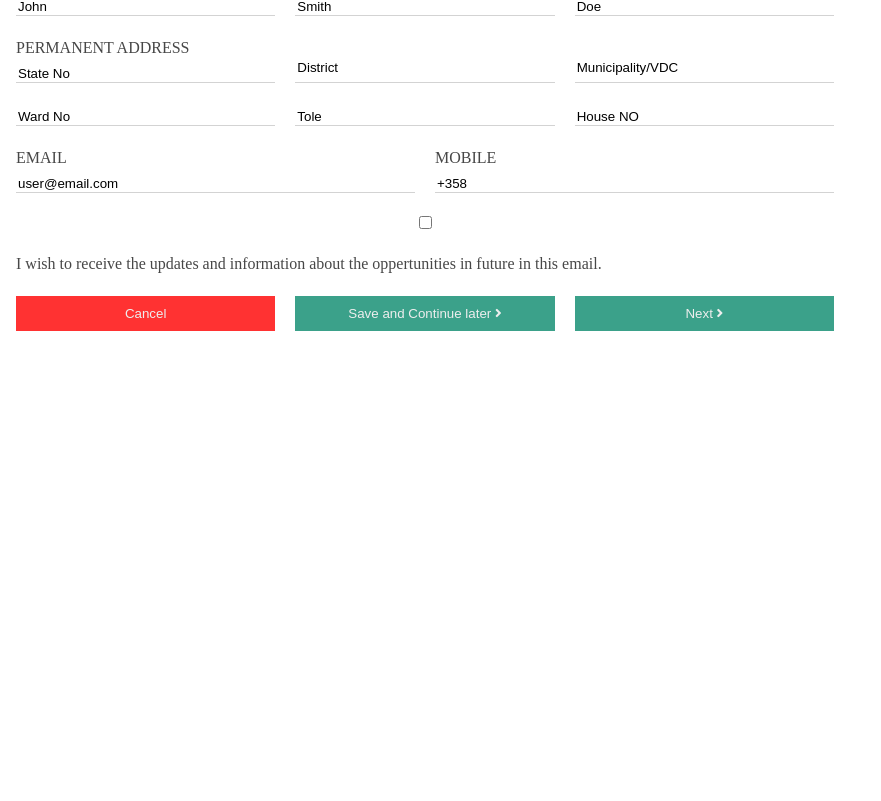
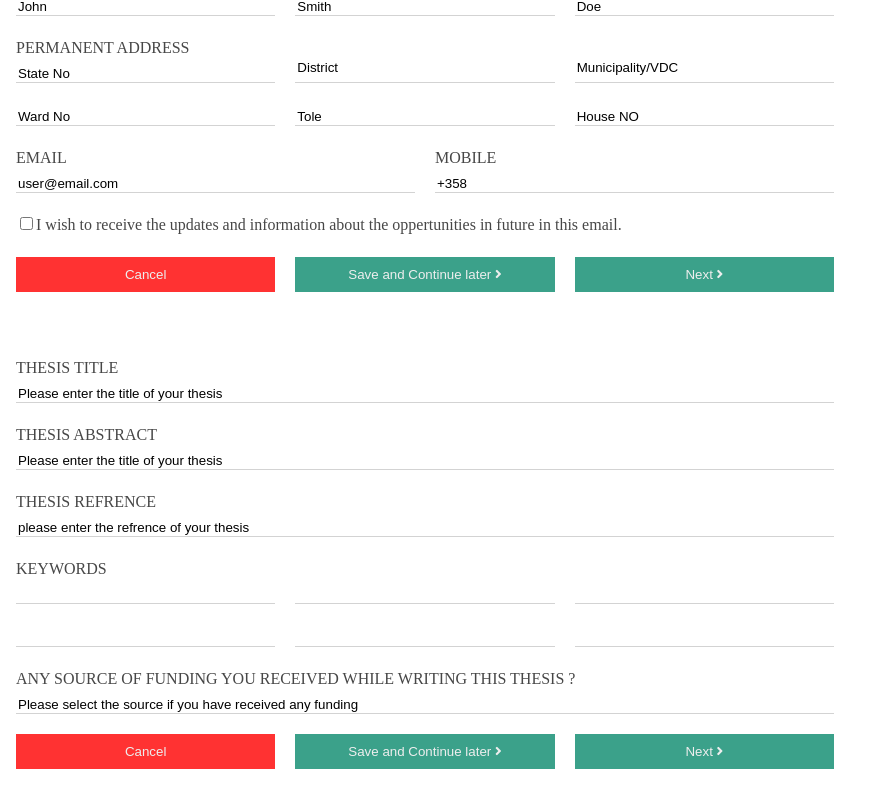
Before and after one commit to sumankharel/national-digital-repository, a React (Create React App) app: page /upload-thesis in a window 1280 px wide. Shown: the part 980-1781 px from the top of the page, without its empty margins (0-881 px from the left). Before the commit the page ends 1343 px from the top, so only its background shows below. Built offline with nearby package versions, Linux system fonts and the light colour scheme.

Commit message:
thesisinfo form

```diff
--- a/src/components/landing/Landing.js
+++ b/src/components/landing/Landing.js
@@ -30,6 +30,7 @@ class Landing extends Component {
     const { showSearchDocument, showUploadDocument } = this.state;
 
     return (
+      <div className="landingbg">
       <div className="landing">
         <h1>National Digital Repository</h1>
         <div className="landing-buttons">
@@ -49,6 +50,7 @@ class Landing extends Component {
         {showSearchDocument ? <SearchDocumentForm /> : null}
         {showUploadDocument ? <UploadDocumentForm /> : null}
       </div>
+      </div>
     );
   }
 }
--- a/src/components/landing/SearchDocumentForm.js
+++ b/src/components/landing/SearchDocumentForm.js
@@ -17,7 +17,7 @@ const SearchDocumentForm = props => {
       </div>
       <div className="advanced-search">
         <input type="checkbox" />
-        <label>Advanced Search</label>
+        <label><p>Advanced Search</p></label>
       </div>
       <button type="submit"> Search</button>
     </div>
--- a/src/components/upload-thesis/AuthorInfo.js
+++ b/src/components/upload-thesis/AuthorInfo.js
@@ -14,7 +14,7 @@ export default class AuthorInfo extends Component {
               </div>
 
               <div className="side-by-side">
-              <InputFormField label="Permanent Address" name="permanentAddress" value="State No"  />
+              <InputFormField label="Permanent Address" name="stateNo" value="State No"  />
               <InputFormField name="district" value="District" />
               <InputFormField name="municipility" value="Municipality/VDC" />
               </div>
@@ -30,7 +30,10 @@ export default class AuthorInfo extends Component {
               <InputFormField label="Mobile" type="tel" name="mobile" value="+358" />
               </div>
 
-              <input type="checkbox" name="agreement" id="a" />I wish to receive the updates and information about the oppertunities in future in this email.
+              <div>
+              <input type="checkbox" name="agreement" />
+              <label>I wish to receive the updates and information about the oppertunities in future in this email.</label>
+              </div>
 
               <div className="form-actions side-by-side">
               <button className="btn btn-warning">  Cancel</button>
--- /dev/null
+++ b/src/components/upload-thesis/ThesisInfo.js
@@ -0,0 +1,39 @@
+import React, { Component } from 'react'
+import "../../styles/thesis.css";
+import InputFormField from "../../common/InputFormField";
+
+export default class ThesisInfo extends Component {
+  render() {
+    return (
+      <div className="thesis">
+          <form>
+              <InputFormField label="Thesis Title" name="thesisTitle" value="Please enter the title of your thesis" />
+              <InputFormField label="Thesis Abstract" name="thesisAbstract" value="Please enter the title of your thesis" />
+              <InputFormField label="Thesis Refrence" name="ThesisRefrence" value="please enter the refrence of your thesis" />
+
+              <div className="side-by-side">
+              <InputFormField label="Keywords" name="keywords" value=""  />
+              <InputFormField name="" value="" />
+              <InputFormField name="" value="" />
+              </div>
+
+              <div className="side-by-side">
+              <InputFormField name="" value="" />
+              <InputFormField name="" value="" />
+              <InputFormField name="" value="" />
+              </div>
+
+              <InputFormField label="Any source of funding you received while writing this thesis ?" name="fundingSource" value="Please select the source if you have received any funding" />
+
+              <div className="form-actions side-by-side">
+              <button className="btn btn-warning">  Cancel</button>
+              <button className="btn btn-accept">Save and Continue later <i class="fas fa-angle-right"></i></button>
+              <button className="btn btn-accept"> Next <i class="fas fa-angle-right"></i></button>
+              </div>
+
+          </form>
+
+      </div>
+    );
+  }
+}
--- a/src/components/upload-thesis/UploadThesis.js
+++ b/src/components/upload-thesis/UploadThesis.js
@@ -5,6 +5,8 @@ import "../../styles/upload-thesis.css";
 import NavBar from "./NavBar";
 import InstitutionInfo from "./InstitutionInfo";
 import AuthorInfo from "./AuthorInfo";
+import ThesisInfo from "./ThesisInfo";
+
 
 
 // SAMPLE UPLOAD THESIS COMPONENT, YOU CAN UPDATE OR CREATE YOUR OWN
@@ -16,6 +18,8 @@ class UploadThesis extends Component {
         <NavBar/>
         <InstitutionInfo />
         <AuthorInfo />
+        <ThesisInfo />
+
       </div>
     );
   }
--- a/src/styles/landing.css
+++ b/src/styles/landing.css
@@ -1,14 +1,10 @@
-.landing {
-  /* The image used */
+.landingbg {
   background-image: url("../images/background.jpg");
-
-  /* Full height */
   height: 100%;
-
-  /* Center and scale the image nicely */
   background-position: center;
   background-repeat: no-repeat;
   background-size: cover;
+
 }
 
 .landing {
--- /dev/null
+++ b/src/styles/thesis.css
@@ -0,0 +1,32 @@
+.thesis {
+    padding: 2rem 1rem;
+    max-width: 850px;
+    display: grid;
+    grid-gap: 10px;
+}
+
+.thesis form {
+    display: grid;
+    grid-gap: 20px;
+}
+
+.thesis .side-by-side {
+    display: grid;
+    grid-template-columns: repeat(auto-fit, minmax(50px, 1fr));
+    grid-column-gap: 20px;
+}
+
+.form-actions .btn {
+    padding: 10px 5px;
+    border: 0;
+}
+
+.form-actions .btn-warning {
+    background-color: #ff3232;
+    color: #eee;
+}
+
+.form-actions .btn-accept {
+    background-color: var(--primary-color);
+    color: #eee;
+}
```
